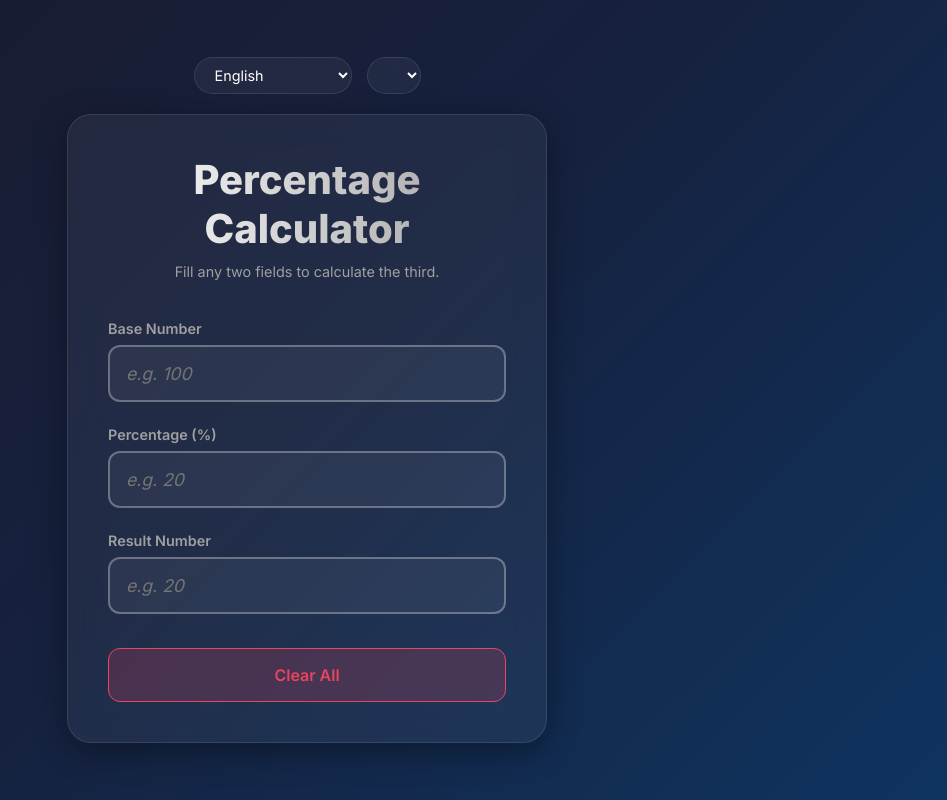
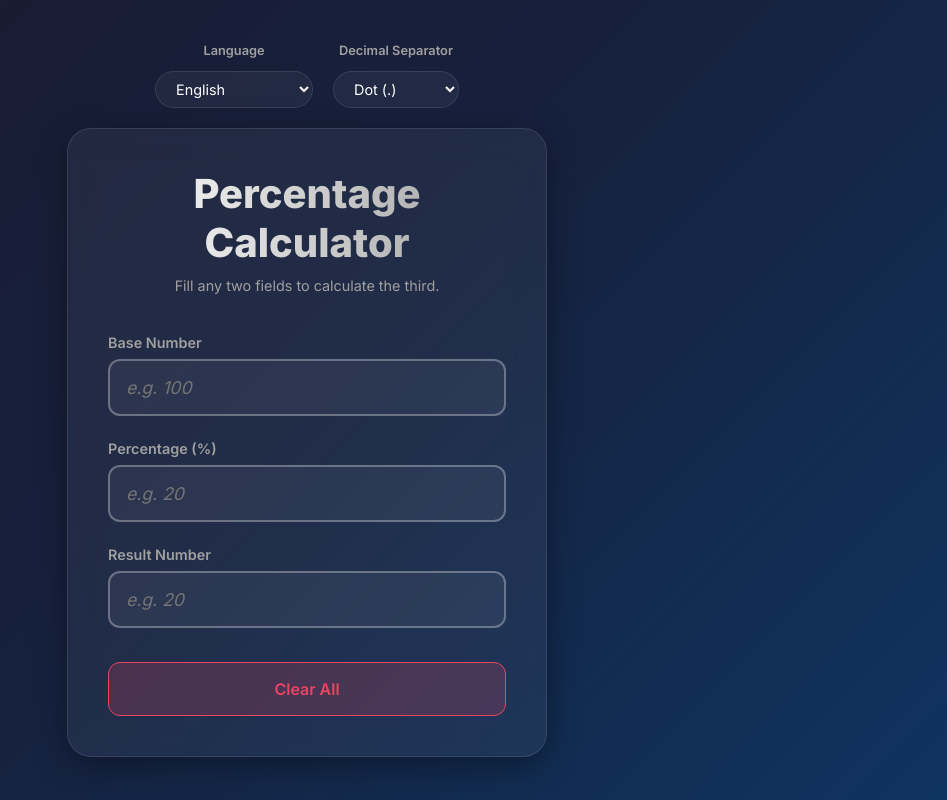
Before and after one commit to FranciscoMMonteiro/percentage_calculator_site, a React (Vite) app: page / in a window 1280 px wide. Shown: the whole page, without its empty margins (333-1280 px from the left). Built offline with nearby package versions, Linux system fonts and the light colour scheme.

Commit message:
Fix Decimal Dropdown

```diff
--- a/src/App.jsx
+++ b/src/App.jsx
@@ -3,7 +3,8 @@ import { translations } from './translations';
 
 function App() {
   const [language, setLanguage] = useState(() => {
-    return localStorage.getItem('percentage_calculator_language') || 'en';
+    const saved = localStorage.getItem('percentage_calculator_language');
+    return translations[saved] ? saved : 'en';
   });
   const t = translations[language];
 
@@ -134,6 +135,8 @@ function App() {
   return (
     <div className="app-container">
       <div className="top-controls">
+        <div className="control-group">
+          <label className="control-label">{t.language_label}</label>
           <div className="language-switcher">
             <select value={language} onChange={(e) => setLanguage(e.target.value)}>
               <option value="en">English</option>
@@ -144,12 +147,16 @@ function App() {
               <option value="it">Italiano</option>
             </select>
           </div>
+        </div>
 
+        <div className="control-group">
+          <label className="control-label">{t.separator_label}</label>
           <div className="separator-switcher">
             <select value={decimalSeparator} onChange={(e) => setDecimalSeparator(e.target.value)}>
               <option value=".">{t.separator_dot}</option>
               <option value=",">{t.separator_comma}</option>
             </select>
+          </div>
         </div>
       </div>
 
--- a/src/index.css
+++ b/src/index.css
@@ -42,16 +42,29 @@ body {
 
 .top-controls {
   display: flex;
-  gap: 15px;
+  gap: 20px;
   margin-bottom: 20px;
   z-index: 10;
   flex-wrap: wrap;
   justify-content: center;
 }
 
+.control-group {
+  display: flex;
+  flex-direction: column;
+  align-items: center;
+  gap: 5px;
+}
+
+.control-label {
+  font-size: 0.8rem;
+  color: var(--text-secondary);
+  font-weight: 600;
+}
+
 .language-switcher,
 .separator-switcher {
-  /* Inherit layout from top-controls */
+  width: 100%;
 }
 
 .language-switcher select,
--- a/src/translations.js
+++ b/src/translations.js
@@ -8,7 +8,12 @@ export const translations = {
         base_placeholder: "e.g. 100",
         percentage_placeholder: "e.g. 20",
         result_placeholder: "e.g. 20",
-        clear_button: "Clear All"
+        clear_button: "Clear All",
+        decimal_separator: "Decimal Separator",
+        separator_dot: "Dot (.)",
+        separator_comma: "Comma (,)",
+        language_label: "Language",
+        separator_label: "Decimal Separator"
     },
     pt: {
         title: "Calculadora de Porcentagem",
@@ -19,7 +24,12 @@ export const translations = {
         base_placeholder: "ex: 100",
         percentage_placeholder: "ex: 20",
         result_placeholder: "ex: 20",
-        clear_button: "Limpar Tudo"
+        clear_button: "Limpar Tudo",
+        decimal_separator: "Separador Decimal",
+        separator_dot: "Ponto (.)",
+        separator_comma: "Vírgula (,)",
+        language_label: "Idioma",
+        separator_label: "Separador Decimal"
     },
     es: {
         title: "Calculadora de Porcentajes",
@@ -30,7 +40,12 @@ export const translations = {
         base_placeholder: "ej: 100",
         percentage_placeholder: "ej: 20",
         result_placeholder: "ej: 20",
-        clear_button: "Limpar Todo"
+        clear_button: "Limpar Todo",
+        decimal_separator: "Separador Decimal",
+        separator_dot: "Punto (.)",
+        separator_comma: "Coma (,)",
+        language_label: "Idioma",
+        separator_label: "Separador Decimal"
     },
     fr: {
         title: "Calculateur de Pourcentage",
@@ -41,7 +56,12 @@ export const translations = {
         base_placeholder: "ex: 100",
         percentage_placeholder: "ex: 20",
         result_placeholder: "ex: 20",
-        clear_button: "Tout Effacer"
+        clear_button: "Tout Effacer",
+        decimal_separator: "Séparateur Décimal",
+        separator_dot: "Point (.)",
+        separator_comma: "Virgule (,)",
+        language_label: "Langue",
+        separator_label: "Séparateur Décimal"
     },
     de: {
         title: "Prozentrechner",
@@ -52,7 +72,12 @@ export const translations = {
         base_placeholder: "z.B. 100",
         percentage_placeholder: "z.B. 20",
         result_placeholder: "z.B. 20",
-        clear_button: "Alles Löschen"
+        clear_button: "Alles Löschen",
+        decimal_separator: "Dezimaltrennzeichen",
+        separator_dot: "Punkt (.)",
+        separator_comma: "Komma (,)",
+        language_label: "Sprache",
+        separator_label: "Dezimaltrennzeichen"
     },
     it: {
         title: "Calcolatrice Percentuale",
@@ -63,6 +88,11 @@ export const translations = {
         base_placeholder: "es: 100",
         percentage_placeholder: "es: 20",
         result_placeholder: "es: 20",
-        clear_button: "Cancella Tutto"
+        clear_button: "Cancella Tutto",
+        decimal_separator: "Separatore Decimale",
+        separator_dot: "Punto (.)",
+        separator_comma: "Virgola (,)",
+        language_label: "Lingua",
+        separator_label: "Separatore Decimale"
     }
 };
```
Lines whose indentation alone changed are shown as unchanged.
